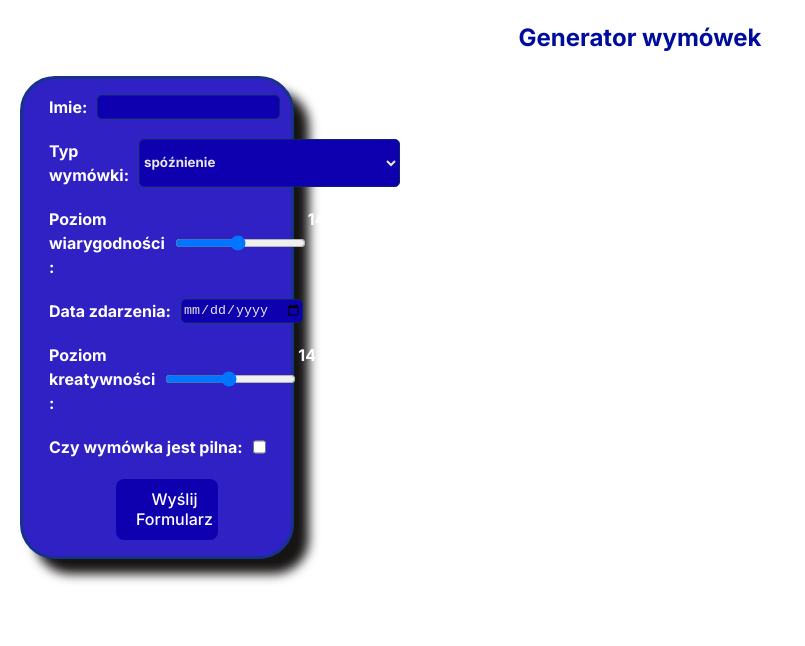
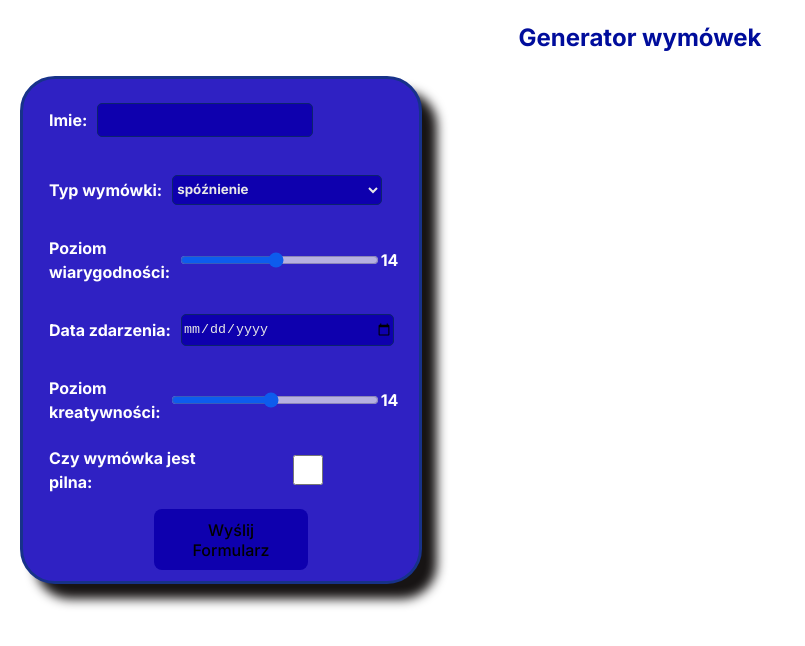
Before and after one commit to fedderli/webowe_React-typescript_aplikacja_1_generator_wymowek, a React (Vite) app: page / in a window 1280 px wide. Shown: the top 646 px of the page, without its empty margins (0-805 px from the left). Built offline with nearby package versions, Linux system fonts and the light colour scheme.

Commit message:
Small css improvement

```diff
--- a/src/App.tsx
+++ b/src/App.tsx
@@ -1,4 +1,5 @@
 import './App.css'
+import './FormReceiver.css'
 import FormSender from "./FormSender.tsx";
 import { useState } from "react";
 import { MyFormData } from './FormSender';
@@ -54,6 +55,7 @@ function App() {
             <div id={"wholeWeb"}>
                 <FormSender sendForm={getForm} />
                 {formSent && <FormReceiver excuseList={excuseList} />}
+
             </div>
         </>
     );
--- a/src/FormReceiver.css
+++ b/src/FormReceiver.css
@@ -1,5 +1,5 @@
 #formReceiverCss {
-    width: 75%;
+    width: 65%;
     border: 1px solid #282828;
     border-radius: 35px;
     padding: 6px;
--- a/src/FormSender.css
+++ b/src/FormSender.css
@@ -11,7 +11,9 @@
     flex-direction: row;
     margin: 10px 0 10px 20px;
     color: white;
-    width: 100%;
+    width: 91%;
+    height: 50px;
+    align-items: center;
 }
 
 input, select, textarea {
@@ -27,24 +29,32 @@ input, select, textarea {
 #buttonSubmit button {
     width: 100%;
     display: flex;
-
+    justify-content: center;
+    background-color: #0E00AE;
+    transition: background-color 0.2s;
 }
 
-button{
-    background-color: #0E00AE;
-    transition: background-color 0.15s;
-    color: white;
+.rangeStyle {
+    opacity: 0.7;
+    transition: opacity 0.2s;
+    width: 100%;
 }
 
-button:hover {
-    background-color: lightgray;
+.rangeStyle:hover, .rangeStyle:active {
+    opacity: 1
+}
+
+
+
+#buttonSubmit button:hover {
+    background-color: #acaaaa;
     color: black   ;
 }
 
 form {
     display: flex;
     flex-direction: column;
-    width: 20%;
+    width: 30%;
     height: 30%;
     border: 3px solid #17328A;
     padding: 6px;
@@ -52,12 +62,15 @@ form {
     border-radius: 35px;
     background-color: #2F21C3;
     box-shadow: 15px 15px 11px #171414;
+}
 
-}
+
 
 input, select {
     border: 1px solid #0c236d;
     border-radius: 5px;
     background-color: #0E00AE;
     color: #E7E7E7;
+    height: 30px;
+    width: 60%;
 }
--- a/src/FormSender.tsx
+++ b/src/FormSender.tsx
@@ -81,9 +81,9 @@ const FormSender = ({sendForm}: FormSenderProps) => {
                 </label>
 
                 <label className={"formElement"}>
-                    Poziom wiarygodności :
+                    Poziom wiarygodności:
                     <input
-                        type="range"
+                        type="range" className={"rangeStyle"}
                         name={"excuseTrustLevel"}
                         value={formData.excuseTrustLevel}
                         onChange={handleChange}
@@ -106,8 +106,8 @@ const FormSender = ({sendForm}: FormSenderProps) => {
                 </label>
 
                 <label className={"formElement"}>
-                    Poziom kreatywności :
-                    <input type="range"
+                    Poziom kreatywności:
+                    <input type="range" className={"rangeStyle"}
                            name="excuseCreativityLevel"
                            value={formData.excuseCreativityLevel}
                            onChange={handleChange}
```
